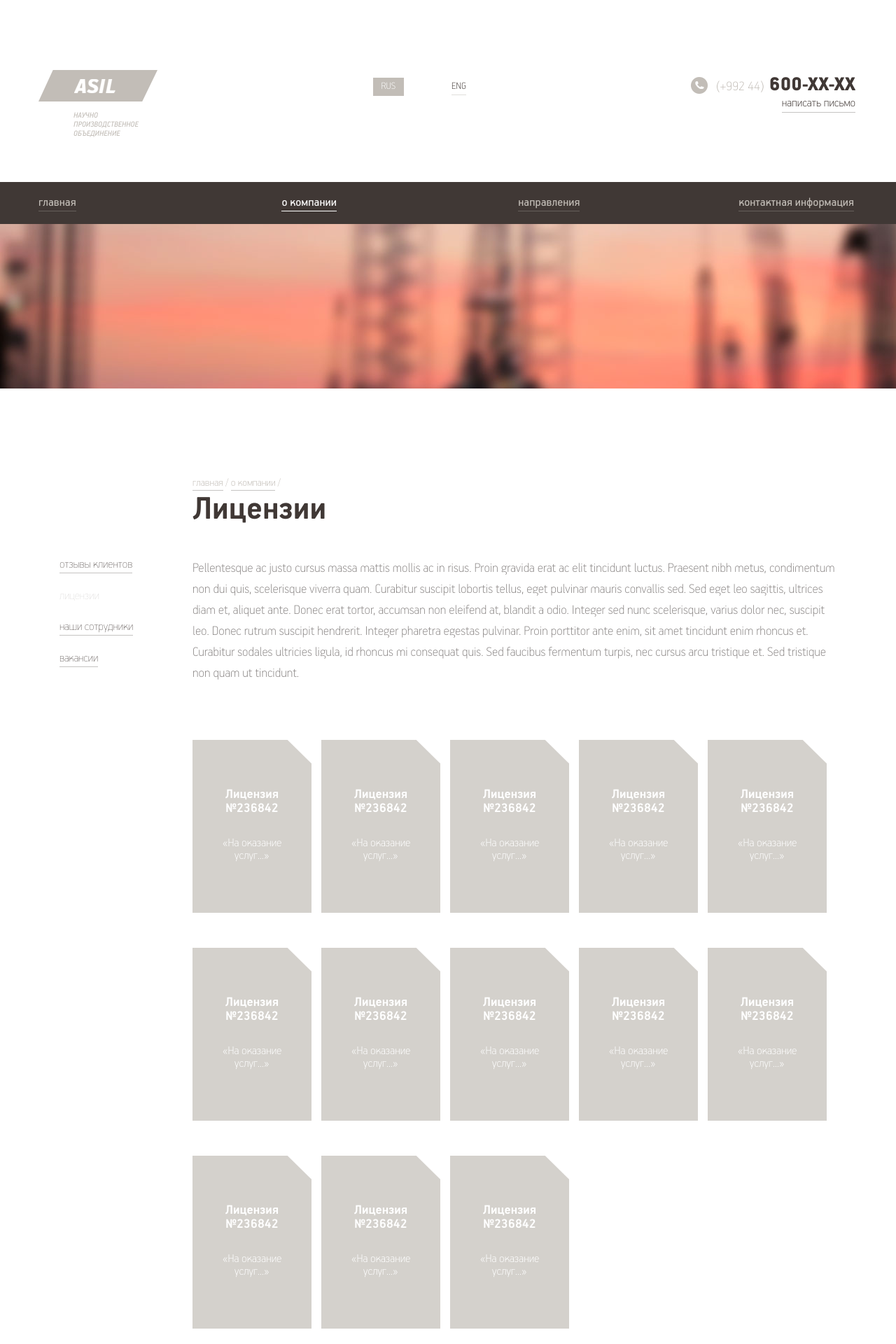
After one commit to Tocher/Asil, a PHP site: page /licence.php in a window 1280 px wide. The commit adds this page. Shown: the top 1920 px of the page at 70% size. Run offline with PHP 8.4, Linux system fonts and the light colour scheme; some web fonts are replaced.

Commit message:
licence, vacancies

```diff
--- a/css/style2.css
+++ b/css/style2.css
@@ -8,7 +8,7 @@
 	display:inline-block;
 	vertical-align:top;
 	width: 170px;
-	height: 240px;
+	height: 247px;
 	margin-bottom:30px;
 	margin-right:10px;
 	font-family:PFHandbookPro-Italic;
@@ -55,6 +55,22 @@
 .picture-wrap span{
 	font-family:PFHandbookPro-Regular;
 	font-weight:normal;
-	line-height:25px;
+	line-height:20px;
 	color:#403835;
 }
+
+#licence-wrap span{
+	color:#fff;
+	text-align:center;
+	font-size:20px;
+	font-family:PFHandbookPro-bold;
+}
+#licence-wrap .picture-wrap{
+	background:url(../img/licence.png);
+	margin-bottom:50px;
+	font-size:18px;
+	font-family:PFHandbookPro-thin;
+	color:#fff;
+
+
+}
--- /dev/null
+++ b/licence.php
@@ -0,0 +1,114 @@
+<?php include("header.php"); ?>
+		<nav class="row">
+			<div class="container">
+				<div class="row">
+					<ul class="list-inline">
+						<li class="col-lg-2 col-xs-6 col-sm-3"><a href="/">главная</a></li>
+						<li class="col-lg-2 col-xs-6 col-sm-3 col-lg-offset-1"><a href="about.php" class="active">о компании </a></li>
+						<li class="col-lg-3 col-xs-6 col-sm-3 col-lg-offset-1"><a href="directions.php">направления</a></li>
+						<li class="col-lg-2 col-xs-6 col-sm-3 col-lg-offset-1"><a href="contact_information.php">контактная информация</a></li>
+					</ul>
+				</div>
+			</div>
+		</nav>
+		<div class="custom-select" style="display:none;">
+			<select id="fxselect" name="fxselect">
+				<option value="-1">Choose an effect...</option>
+				<option value="fxSoftScale" selected>Soft scale</option>
+				<option value="fxPressAway">Press away</option>
+				<option value="fxSideSwing">Side Swing</option>
+				<option value="fxFortuneWheel">Fortune wheel</option>
+				<option value="fxSwipe">Swipe</option>
+				<option value="fxPushReveal">Push reveal</option>
+				<option value="fxSnapIn">Snap in</option>
+				<option value="fxLetMeIn">Let me in</option>
+				<option value="fxStickIt">Stick it</option>
+				<option value="fxArchiveMe">Archive me</option>
+				<option value="fxVGrowth">Vertical growth</option>
+				<option value="fxSlideBehind">Slide Behind</option>
+				<option value="fxSoftPulse">Soft Pulse</option>
+				<option value="fxEarthquake">Earthquake</option>
+				<option value="fxCliffDiving">Cliff diving</option>
+			</select>
+		</div>
+		<div class="row component component-fullwidth-child" id="component">
+			<img src="img/slide-child.jpg">
+		</div>
+		<article class="row">
+			<div class="container">
+				<div class="breadcrumbs col-lg-10 col-xs-12 col-sm-10 col-lg-offset-2 col-xs-offset-0 col-sm-offset-2"><a href="">главная</a> / <a href="">о компании</a> /</div>
+				<h2 class="col-lg-10 col-xs-12 col-sm-10 col-lg-offset-2 col-xs-offset-0 col-sm-offset-2"><span>Лицензии</span></h2>
+				<div class="col-lg-2 col-xs-3 col-sm-3 col-md-2">
+					<ul class="child">
+						<li><a href="">отзывы клиентов</a></li>
+						<li><a href="" class="active">лицензии</a></li>
+						<li><a href="">наши сотрудники</a></li>
+						<li><a href="" >вакансии</a></li>
+					</ul>
+				</div>
+				<div class="col-lg-10 col-xs-8 col-xs-offset-1 col-sm-offset-0 col-sm-9 col-md-10">
+					<p>Pellentesque ac justo cursus massa mattis mollis ac in risus. Proin gravida erat ac elit tincidunt luctus. Praesent nibh metus, condimentum non dui quis, scelerisque viverra quam. Curabitur suscipit lobortis tellus, eget pulvinar mauris convallis sed. Sed eget leo sagittis, ultrices diam et, aliquet ante. Donec erat tortor, accumsan non eleifend at, blandit a odio. Integer sed nunc scelerisque, varius dolor nec, suscipit leo. Donec rutrum suscipit hendrerit. Integer pharetra egestas pulvinar. Proin porttitor ante enim, sit amet tincidunt enim rhoncus et. Curabitur sodales ultricies ligula, id rhoncus mi consequat quis. Sed faucibus fermentum turpis, nec cursus arcu tristique et. Sed tristique non quam ut tincidunt.</p>
+
+				</div>
+				<div class="col-lg-10 col-xs-12 col-sm-10 col-lg-offset-2 col-xs-offset-0 col-sm-offset-2" id="licence-wrap" style="margin-top:50px;">
+				<div class="picture-wrap"><div style="margin-top:40%;text-align:center;"><span>Лицензия<br> №236842</span></div><div style="margin-top:18%; text-align:center;">«На оказание<br> услуг...»</div></div>
+				<div class="picture-wrap"><div style="margin-top:40%;text-align:center;"><span>Лицензия<br> №236842</span></div><div style="margin-top:18%; text-align:center;">«На оказание<br> услуг...»</div></div>
+				<div class="picture-wrap"><div style="margin-top:40%;text-align:center;"><span>Лицензия<br> №236842</span></div><div style="margin-top:18%; text-align:center;">«На оказание<br> услуг...»</div></div>
+				<div class="picture-wrap"><div style="margin-top:40%;text-align:center;"><span>Лицензия<br> №236842</span></div><div style="margin-top:18%; text-align:center;">«На оказание<br> услуг...»</div></div>
+				<div class="picture-wrap"><div style="margin-top:40%;text-align:center;"><span>Лицензия<br> №236842</span></div><div style="margin-top:18%; text-align:center;">«На оказание<br> услуг...»</div></div>
+
+				<div class="picture-wrap"><div style="margin-top:40%;text-align:center;"><span>Лицензия<br> №236842</span></div><div style="margin-top:18%; text-align:center;">«На оказание<br> услуг...»</div></div>
+				<div class="picture-wrap"><div style="margin-top:40%;text-align:center;"><span>Лицензия<br> №236842</span></div><div style="margin-top:18%; text-align:center;">«На оказание<br> услуг...»</div></div>
+				<div class="picture-wrap"><div style="margin-top:40%;text-align:center;"><span>Лицензия<br> №236842</span></div><div style="margin-top:18%; text-align:center;">«На оказание<br> услуг...»</div></div>
+				<div class="picture-wrap"><div style="margin-top:40%;text-align:center;"><span>Лицензия<br> №236842</span></div><div style="margin-top:18%; text-align:center;">«На оказание<br> услуг...»</div></div>
+				<div class="picture-wrap"><div style="margin-top:40%;text-align:center;"><span>Лицензия<br> №236842</span></div><div style="margin-top:18%; text-align:center;">«На оказание<br> услуг...»</div></div>
+
+				<div class="picture-wrap"><div style="margin-top:40%;text-align:center;"><span>Лицензия<br> №236842</span></div><div style="margin-top:18%; text-align:center;">«На оказание<br> услуг...»</div></div>
+				<div class="picture-wrap"><div style="margin-top:40%;text-align:center;"><span>Лицензия<br> №236842</span></div><div style="margin-top:18%; text-align:center;">«На оказание<br> услуг...»</div></div>
+				<div class="picture-wrap"><div style="margin-top:40%;text-align:center;"><span>Лицензия<br> №236842</span></div><div style="margin-top:18%; text-align:center;">«На оказание<br> услуг...»</div></div>
+
+				</div>
+
+
+			</div>
+
+		</article>
+
+		<footer class="row">
+			<div class="container">
+				<div class="col-lg-3 col-md-3 col-sm-3 col-xs-6">
+					<ul>
+						<h5><a href="#">главная</a></h5>
+					</ul>
+				</div>
+				<div class="col-lg-3 col-md-3 col-sm-3 col-xs-6 active">
+					<ul>
+						<h5><a href="#" class="active">о компании</a></h5>
+						<li><a href="#">слово директора</a></li>
+						<li><a href="#">отзывы клиентов</a></li>
+						<li><a href="#">лицензии</a></li>
+						<li><a href="#">команда</a></li>
+						<li><a href="#">вакансии</a></li>
+					</ul>
+				</div>
+				<div class="col-lg-3 col-md-3 col-sm-3 col-xs-6">
+					<ul>
+						<h5><a href="#" class="">направления</a></h5>
+						<li><a href="#">apolitex</a></li>
+						<li><a href="#">apolimerStone</a></li>
+						<li><a href="#">astone</a></li>
+						<li><a href="#">aporolon</a></li>
+						<li><a href="#">aoil</a></li>
+						<li><a href="#">abuild</a></li>
+					</ul>
+				</div>
+				<div class="col-lg-3 col-md-3 col-sm-3 col-xs-6">
+					<h5><a href="">контактная информация</a></h5>
+					<p class="addres">Таджикистан,<br> г. Ходжент,<br> ул. XXXXXXXXXXXXXXXX</p>
+					<a href="#" class="look-map"><span>посмотреть на карте</span></a>
+					<div class="phone">(+992 44) 600-XX-XX</div>
+					<a href="mailto:#" class="email">info@asil.tj</a>
+				</div>
+			</div>
+		</footer>
+<?php include("footer.php"); ?>
```
Also changed, not shown: vacancies.php (added, +109 -0 lines), img/licence.png (added).
